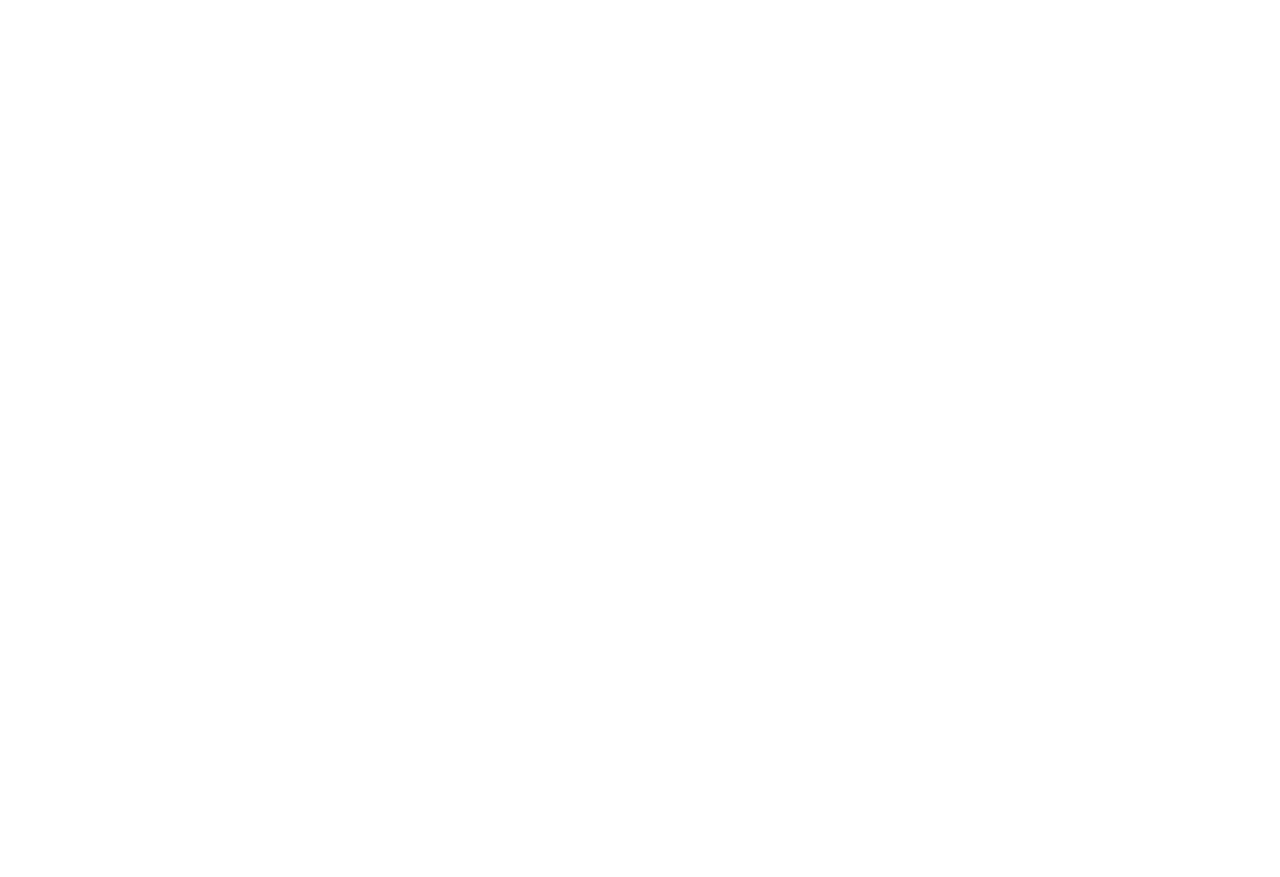
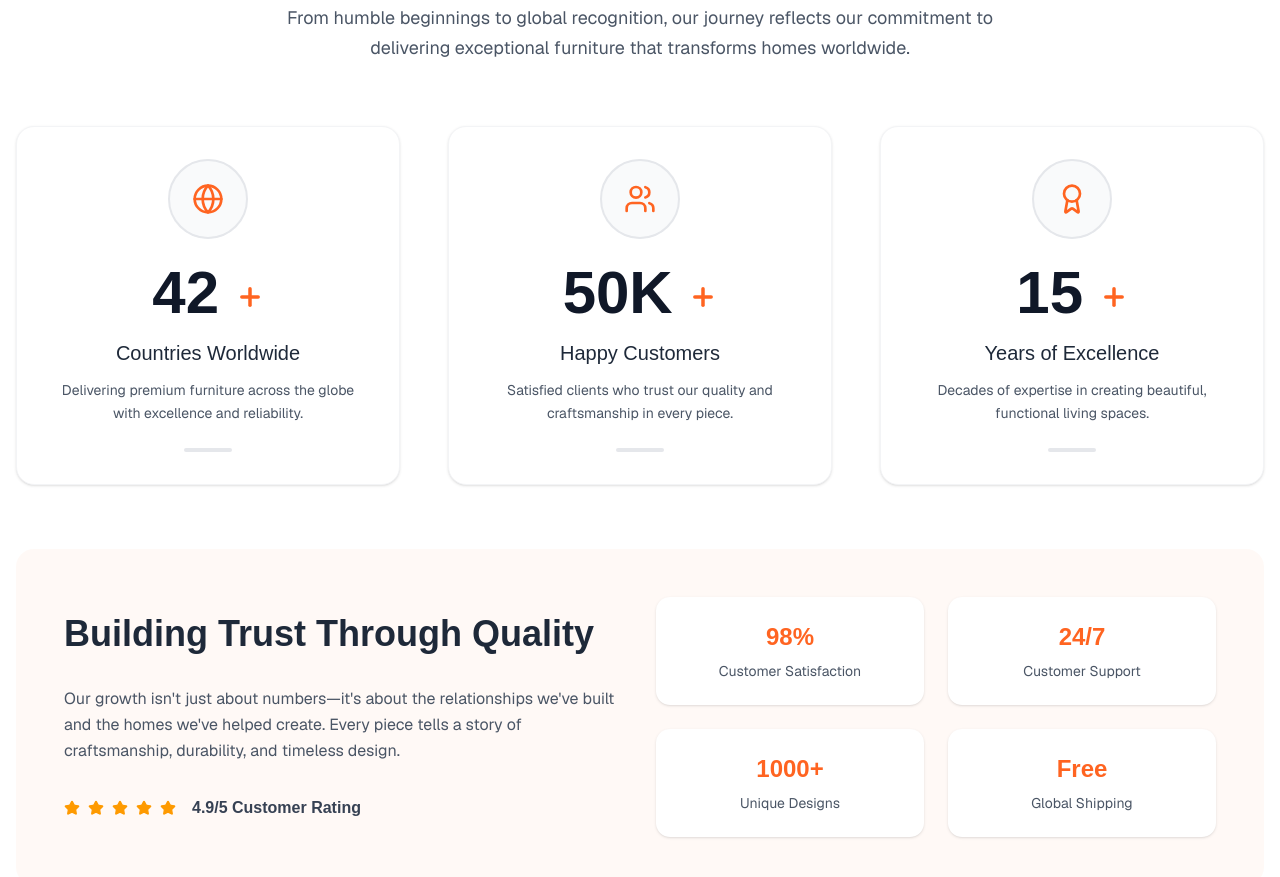
Before and after one commit to Airshock72/modern-luxe, a Next.js app: page /modern-luxe/ in a window 1280 px wide. Shown: the part 2960-3837 px from the top of the page. Before the commit the page ends 2799 px from the top, so only its background shows below. Built offline with nearby package versions, Linux system fonts and the light colour scheme; a web font is replaced by a local one.

Commit message:
Implemented Growth component with Its details

```diff
--- /dev/null
+++ b/app/components/Growth.tsx
@@ -0,0 +1,71 @@
+import { Award, Globe, Plus, Users } from 'lucide-react'
+import GrowthDetails from '@/app/components/GrowthDetails'
+
+const Growth = () => {
+  const growthStats: GrowthStatsData[] = [
+    {
+      number: '42',
+      icon: Globe,
+      title: 'Countries Worldwide',
+      description: 'Delivering premium furniture across the globe with excellence and reliability.'
+    },
+    {
+      number: '50K',
+      icon: Users,
+      title: 'Happy Customers',
+      description: 'Satisfied clients who trust our quality and craftsmanship in every piece.'
+    },
+    {
+      number: '15',
+      icon: Award,
+      title: 'Years of Excellence',
+      description: 'Decades of expertise in creating beautiful, functional living spaces.'
+    }
+  ]
+  return (
+    <div className='container mx-auto px-4 py-20'>
+      <div className='text-center mb-16'>
+        <h2 className='text-4xl lg:text-6xl font-bold text-gray-800 mb-6'>
+                Our <span className='text-primary'>Growth</span>
+        </h2>
+        <p className='text-lg text-gray-600 max-w-3xl mx-auto leading-relaxed'>
+            From humble beginnings to global recognition, our journey reflects our
+            commitment to delivering exceptional furniture that transforms homes worldwide.
+        </p>
+      </div>
+      <div className='grid grid-cols-1 md:grid-cols-2 lg:grid-cols-3 gap-8 lg:gap-12'>
+        {growthStats.map((stat, index) => (
+          <div
+            key={index}
+            className='group text-center p-8 bg-white rounded-2xl shadow-sm hover:shadow-lg transition-all
+             duration-500 border border-gray-100 hover:border-gray-200 cursor-pointer hover:scale-105'
+          >
+            <div className='flex justify-center mb-6'>
+              <div className='relative'>
+                <div className='w-20 h-20 bg-gray-50 rounded-full flex items-center justify-center group-hover:bg-gray-100 transition-colors duration-300'>
+                  <stat.icon
+                    className='text-primary group-hover:scale-110 transition-transform duration-300'
+                    size={32}
+                    strokeWidth={2}
+                  />
+                </div>
+                <div className='absolute inset-0 w-20 h-20 border-2 border-gray-200 rounded-full group-hover:border-primary/20 transition-colors duration-300' />
+              </div>
+            </div>
+            <div className='mb-4'>
+              <h1 className='text-5xl lg:text-6xl font-semibold text-gray-900 group-hover:text-primary transition-colors duration-300'>
+                {stat.number} <Plus size={28} className='inline-block text-primary' strokeWidth={3} />
+              </h1>
+            </div>
+            <h3 className='text-xl font-medium text-gray-800 mb-3'>{stat.title}</h3>
+            <p className='text-gray-600 leading-relaxed text-sm'>{stat.description}</p>
+            <div className='mt-6 w-12 h-1 bg-gray-200 group-hover:bg-primary rounded-full mx-auto transition-colors duration-300' />
+          </div>
+        ))}
+      </div>
+
+      <GrowthDetails />
+    </div>
+  )
+}
+export default Growth
--- /dev/null
+++ b/app/components/GrowthDetails.tsx
@@ -0,0 +1,40 @@
+import { Star } from 'lucide-react'
+
+const GrowthDetails = () => {
+  const growthDetails: GrowthDetailData[] = [
+    { title: 'Customer Satisfaction', value: '98%' },
+    { title: 'Customer Support', value: '24/7' },
+    { title: 'Unique Designs', value: '1000+' },
+    { title: 'Global Shipping', value: 'Free' }
+  ]
+  return (
+    <div className='mt-16 bg-primary/4 rounded-2xl p-8 lg:p-12 cursor-pointer hover:scale-102 transition-transform duration-300'>
+      <div className='grid grid-cols-1 lg:grid-cols-2 gap-8 items-center'>
+        <div>
+          <h3 className='text-4xl font-semibold text-gray-800'>
+            Building Trust Through Quality
+          </h3>
+          <p className='text-gray-600 py-8 leading-relaxed'>
+            Our growth isn't just about numbers—it's about the relationships we've built and the homes we've helped create.
+            Every piece tells a story of craftsmanship, durability, and timeless design.
+          </p>
+          <div className='flex items-center gap-2 text-amber-500'>
+            {[...Array(5)].map((_, i) => (
+              <Star key={i} size={16} className='fill-current'/>
+            ))}
+            <p className='text-gray-700 font-semibold ml-2'>4.9/5 Customer Rating</p>
+          </div>
+        </div>
+        <div className='grid grid-cols-2 gap-6'>
+          {growthDetails.map((detail, i) => (
+            <div key={i} className='text-center p-6 bg-white rounded-xl shadow-sm'>
+              <div className='text-2xl font-bold text-primary mb-2'>{detail.value}</div>
+              <div className='text-sm text-gray-600'>{detail.title}</div>
+            </div>
+          ))}
+        </div>
+      </div>
+    </div>
+  )
+}
+export default GrowthDetails
--- a/app/page.tsx
+++ b/app/page.tsx
@@ -1,11 +1,13 @@
 import Banner from '@/app/components/Banner'
 import Collection from '@/app/components/Collection'
+import Growth from '@/app/components/Growth'
 
 const Home = () => {
   return (
     <>
       <Banner />
       <Collection />
+      <Growth />
     </>
   )
 }
```
Also changed, not shown: types.d.ts (+12 -0 lines).
